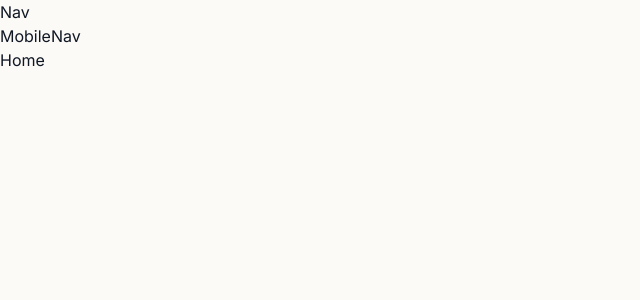
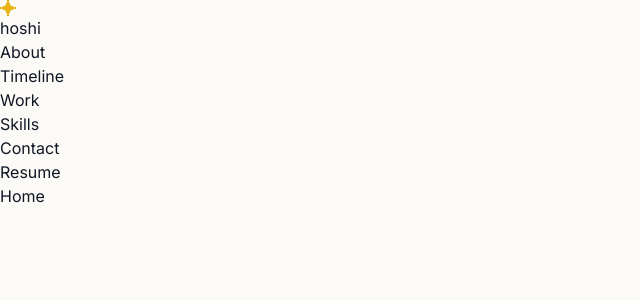
Before and after one commit to hoshi101/hoshi-portfolio, a Next.js app: page / in a window 1280 px wide. Shown: the top 300 px of the page, without its empty margins (0-640 px from the left). Built offline with nearby package versions, Linux system fonts and the light colour scheme.

Commit message:
feat: add navbar content and markup

```diff
--- a/components/Home/Navbar/Nav.tsx
+++ b/components/Home/Navbar/Nav.tsx
@@ -1,8 +1,27 @@
 import React from 'react'
+import Link from 'next/link'
+import PixelStar from '@/components/Pixel/PixelStar'
+import { navLinks, resumeLink, siteName } from '@/content/nav'
 
 const Nav = () => {
   return (
-    <div>Nav</div>
+    <nav aria-label="Main">
+      <Link href="/">
+        <PixelStar />
+        {siteName}
+      </Link>
+
+      <ul>
+        {navLinks.map((link) => (
+          <li key={link.href}>
+            <Link href={link.href}>{link.label}</Link>
+          </li>
+        ))}
+      </ul>
+
+      {/* A file in public/, not a route, so a plain anchor is enough. */}
+      <a href={resumeLink.href}>{resumeLink.label}</a>
+    </nav>
   )
 }
 
--- a/components/Home/Navbar/ResponsiveNav.tsx
+++ b/components/Home/Navbar/ResponsiveNav.tsx
@@ -1,13 +1,11 @@
 import React from 'react'
 import Nav from './Nav'
-import MobileNav from './MobileNav'
 
 const ResponsiveNav = () => {
   return (
-    <div>
-        <Nav />
-        <MobileNav />
-    </div>
+    <header>
+      <Nav />
+    </header>
   )
 }
 
--- /dev/null
+++ b/content/nav.ts
@@ -0,0 +1,19 @@
+export type NavLink = {
+  label: string;
+  href: string;
+};
+
+export const siteName = "hoshi";
+
+// Anchors on the home page, in the order the sections appear.
+// The leading "/" keeps them working from other pages such as /work/[slug].
+export const navLinks: NavLink[] = [
+  { label: "About", href: "/#about" },
+  { label: "Timeline", href: "/#timeline" },
+  { label: "Work", href: "/#work" },
+  { label: "Skills", href: "/#skills" },
+  { label: "Contact", href: "/#contact" },
+];
+
+// A file in public/, so it is served from the site root.
+export const resumeLink: NavLink = { label: "Resume", href: "/resume.pdf" };
```
